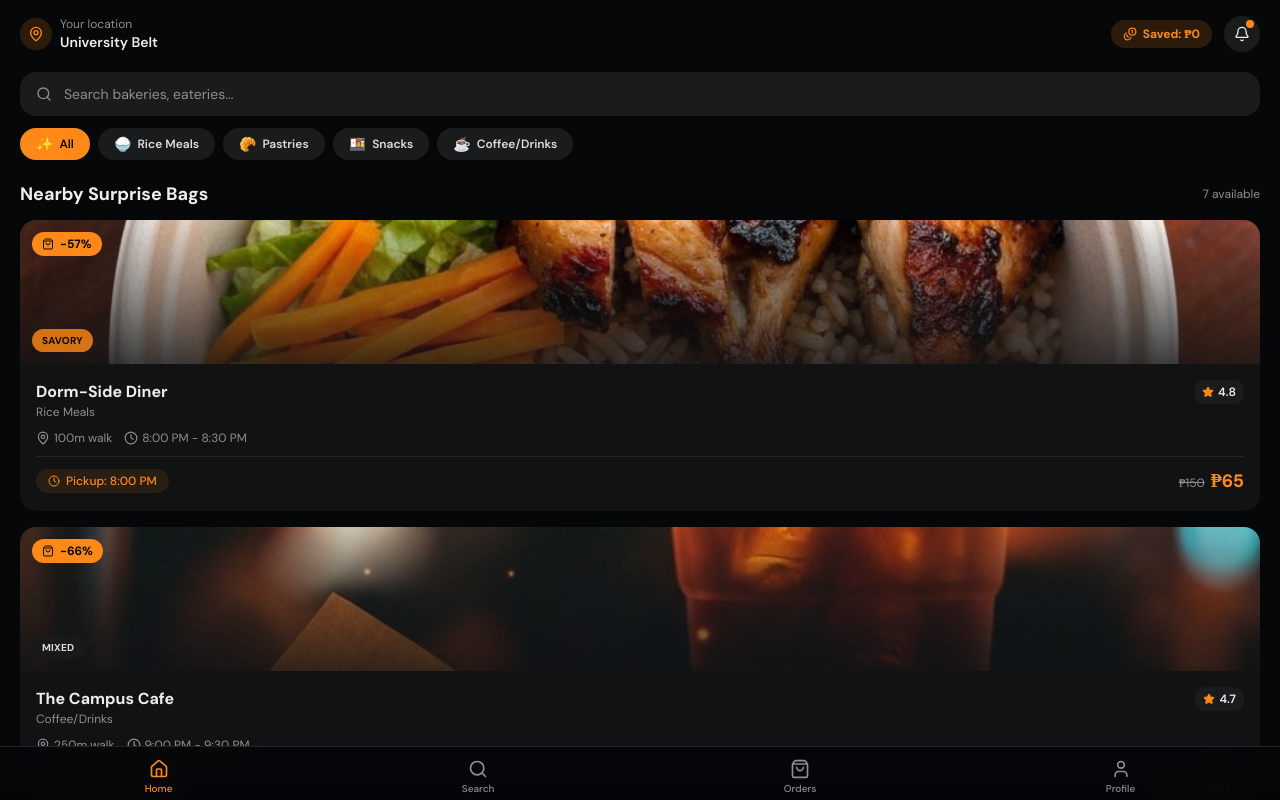
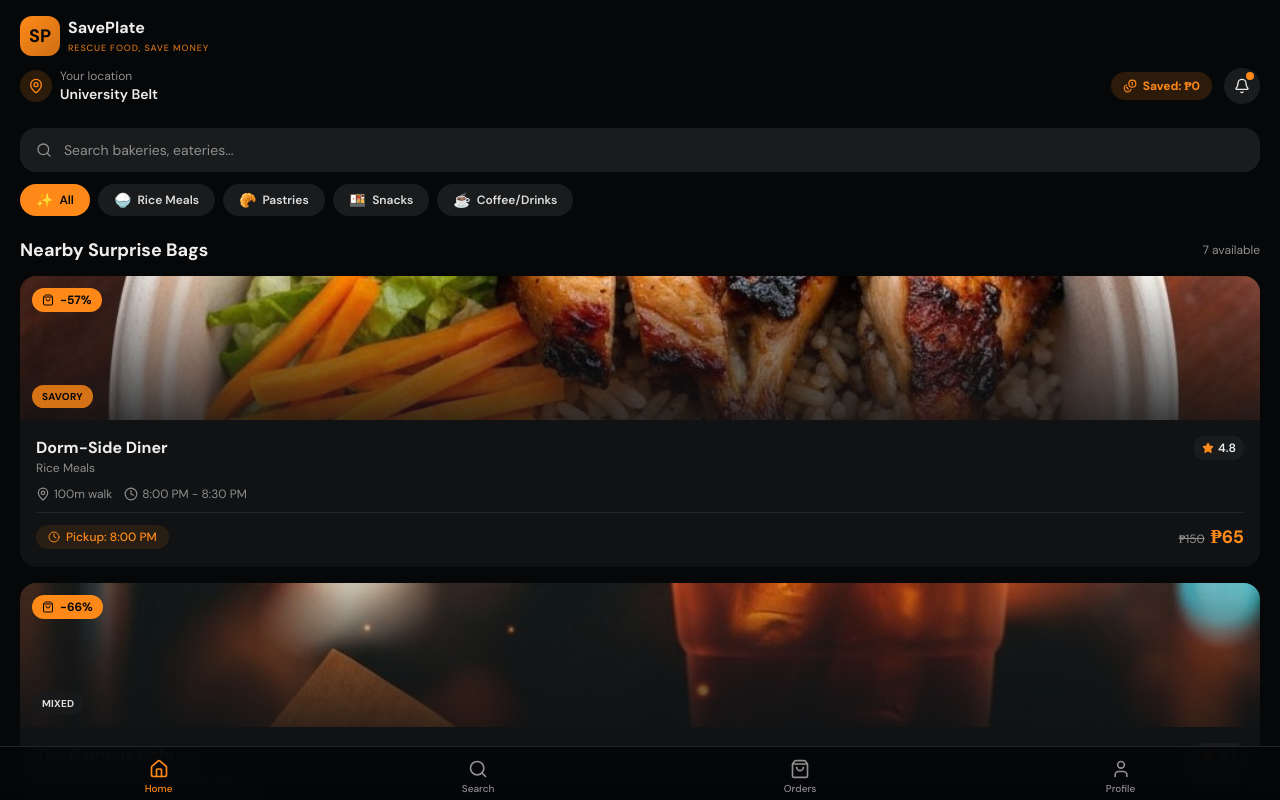
Before and after one commit to Futariya/v0-surprise-bag-app, a Next.js app: page / in a window 1280 px wide. Both pictures are taken after a click on the button 1244 px from the left and 36 px from the top of the page. Shown: the top 800 px of the page. Built offline with nearby package versions, Linux system fonts and the light colour scheme.

Commit message:
feat: add SavePlate branding and logo across app
Implement SavePlate logo, favicon, and branding guidelines

```diff
--- a/app/layout.tsx
+++ b/app/layout.tsx
@@ -15,21 +15,7 @@ export const metadata: Metadata = {
     'Grab discounted Surprise Bags from local bakeries and eateries before closing time. Save up to 70% on surplus food.',
   generator: 'v0.app',
   icons: {
-    icon: [
-      {
-        url: '/icon-light-32x32.png',
-        media: '(prefers-color-scheme: light)',
-      },
-      {
-        url: '/icon-dark-32x32.png',
-        media: '(prefers-color-scheme: dark)',
-      },
-      {
-        url: '/icon.svg',
-        type: 'image/svg+xml',
-      },
-    ],
-    apple: '/apple-icon.png',
+    icon: '/favicon.ico',
   },
 }
 
--- a/components/home-header.tsx
+++ b/components/home-header.tsx
@@ -1,6 +1,7 @@
 "use client"
 
 import { MapPin, Bell, Coins } from "lucide-react"
+import { SaveplateLogo } from "./saveplate-logo"
 
 interface HomeHeaderProps {
   totalSaved: number
@@ -8,7 +9,12 @@ interface HomeHeaderProps {
 
 export function HomeHeader({ totalSaved }: HomeHeaderProps) {
   return (
-    <header className="flex items-center justify-between px-5 pt-4 pb-2">
+    <header className="flex flex-col gap-3 px-5 pt-4 pb-3">
+      {/* Brand Logo */}
+      <SaveplateLogo size="md" showText={true} />
+
+      {/* Location and stats */}
+      <div className="flex items-center justify-between">
         <div className="flex items-center gap-2">
           <div className="flex h-8 w-8 items-center justify-center rounded-full bg-primary/15">
             <MapPin className="h-4 w-4 text-primary" />
@@ -35,6 +41,7 @@ export function HomeHeader({ totalSaved }: HomeHeaderProps) {
             <span className="absolute top-1 right-1.5 h-2 w-2 rounded-full bg-primary" />
           </button>
         </div>
+      </div>
     </header>
   )
 }
--- a/components/profile-screen.tsx
+++ b/components/profile-screen.tsx
@@ -12,6 +12,7 @@ import {
   LogOut,
 } from "lucide-react"
 import { BottomNav } from "@/components/bottom-nav"
+import { SaveplateLogo } from "./saveplate-logo"
 
 interface ProfileScreenProps {
   totalSaved: number
@@ -38,8 +39,10 @@ export function ProfileScreen({
 
   return (
     <div className="flex min-h-screen flex-col bg-background pb-20">
-      <header className="px-5 pt-4 pb-2">
+      <header className="flex items-center justify-between px-5 pt-4 pb-3">
+        <SaveplateLogo size="md" showText={false} />
         <h1 className="text-2xl font-extrabold text-foreground">Profile</h1>
+        <div className="w-10" /> {/* Spacer for alignment */}
       </header>
 
       <div className="flex flex-col gap-5 px-5 py-4">
--- /dev/null
+++ b/components/saveplate-logo.tsx
@@ -0,0 +1,32 @@
+import Image from "next/image"
+
+interface SaveplateLogo {
+  size?: "sm" | "md" | "lg"
+  showText?: boolean
+}
+
+export function SaveplateLogo({ size = "md", showText = true }: SaveplateLogo) {
+  const sizes = {
+    sm: { img: 24, text: "text-sm" },
+    md: { img: 32, text: "text-base" },
+    lg: { img: 48, text: "text-xl" },
+  }
+
+  return (
+    <div className="flex items-center gap-2">
+      <div className="flex h-10 w-10 items-center justify-center rounded-lg bg-gradient-to-br from-primary to-primary/80">
+        <span className="text-lg font-bold text-primary-foreground">SP</span>
+      </div>
+      {showText && (
+        <div className="flex flex-col gap-0.5">
+          <span className={`font-bold text-foreground ${sizes[size].text}`}>
+            SavePlate
+          </span>
+          <span className="text-[9px] font-medium tracking-widest text-primary/80 uppercase">
+            Rescue Food, Save Money
+          </span>
+        </div>
+      )}
+    </div>
+  )
+}
--- a/components/tutorial.tsx
+++ b/components/tutorial.tsx
@@ -2,6 +2,7 @@
 
 import { useState } from 'react'
 import { ChevronRight, X } from 'lucide-react'
+import { SaveplateLogo } from './saveplate-logo'
 
 interface TutorialSlide {
   id: number
@@ -19,8 +20,8 @@ const TUTORIAL_SLIDES: TutorialSlide[] = [
     description:
       'Grab discounted Surprise Bags from local bakeries and eateries before closing time. Save up to 70% on your favorite foods.',
     icon: (
-      <div className="text-6xl">
-        🍽️
+      <div className="flex h-24 w-24 items-center justify-center rounded-2xl bg-gradient-to-br from-primary/20 to-primary/10">
+        <SaveplateLogo size="lg" showText={false} />
       </div>
     ),
   },
```
Also changed, not shown: public/saveplate-logo.png (added), 1 other file (tests, documents, lock files or other folders). Lines whose indentation alone changed are shown as unchanged.
